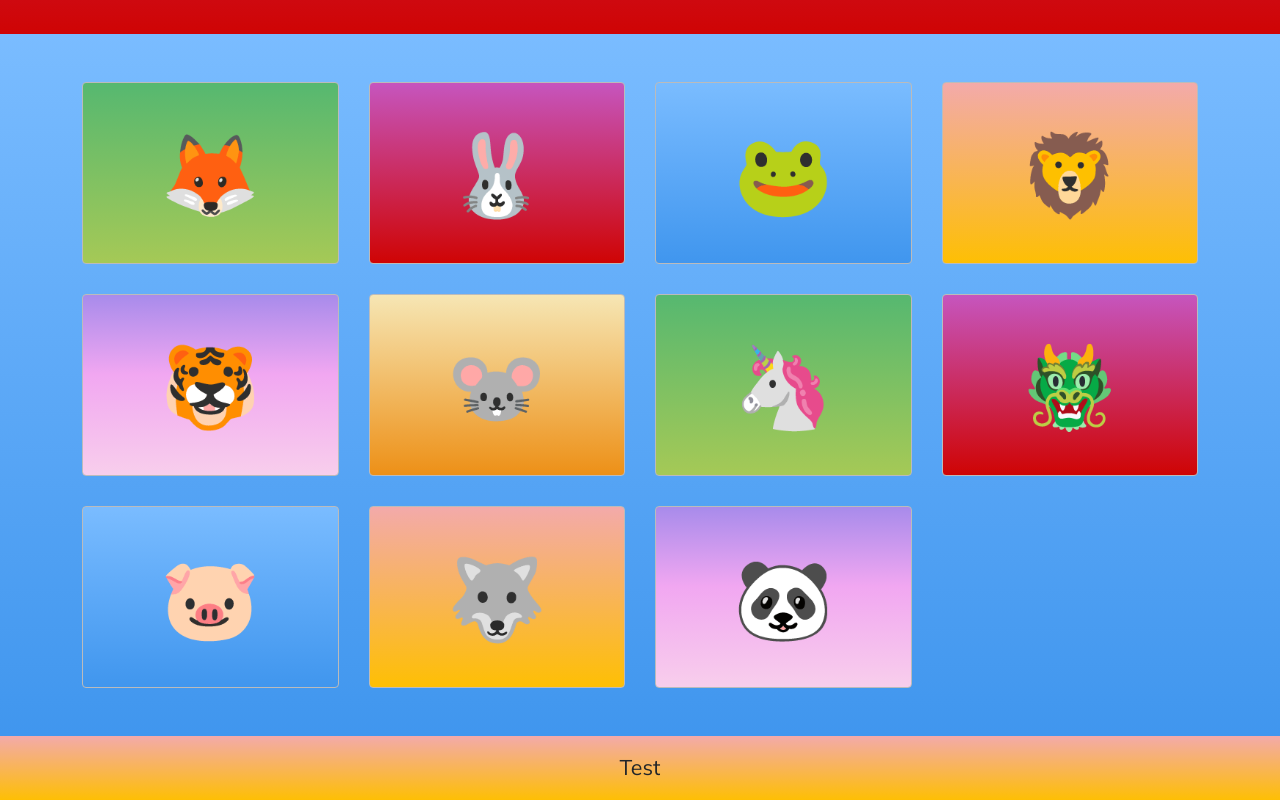
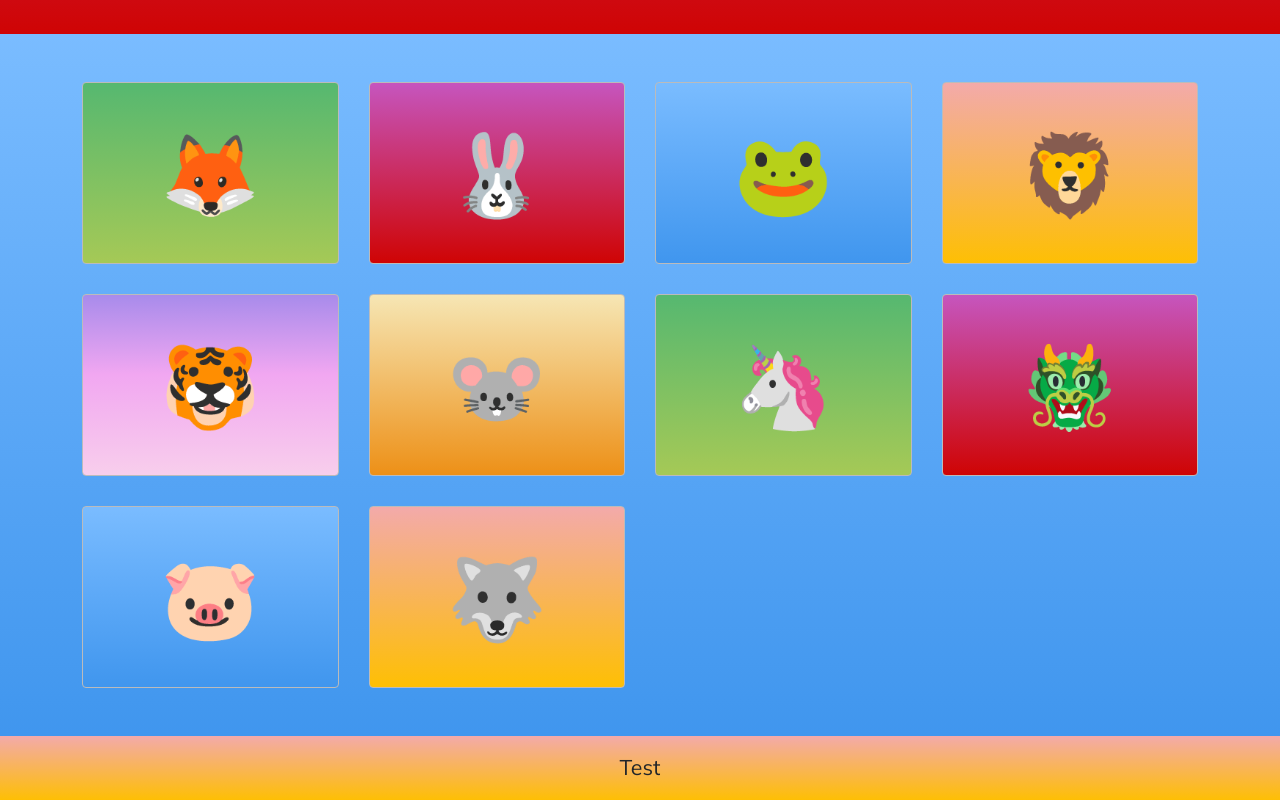
Before and after one commit to mmuoio/portfolio, a website: page index.html in a window 1280 px wide. Shown: the part 787-1587 px from the top of the page. Drawn offline with nearby package versions, Linux system fonts and the light colour scheme.

```diff
--- a/index.html
+++ b/index.html
@@ -96,7 +96,6 @@
 				<div class="zone red">🐲</div>
 				<div class="zone blue">🐷</div>
 				<div class="zone yellow">🐺</div>
-				<div class="zone purple">🐼</div>
 			</div>
 		</div>
 
```
